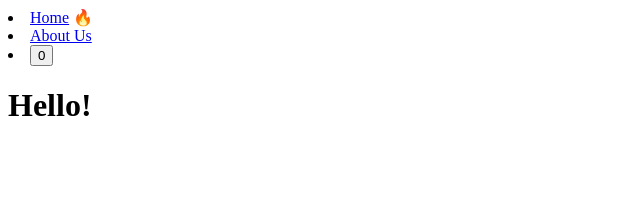
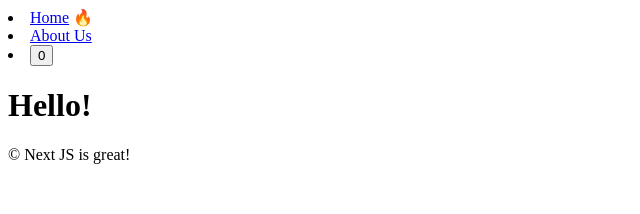
Before and after one commit to johj703/learn-nextjs14, a Next.js app: page / in a window 1280 px wide. Shown: the top 214 px of the page, without its empty margins (0-640 px from the left). Built offline with nearby package versions, Linux system fonts and the light colour scheme.

Commit message:
layout 페이지 수정

```diff
--- a/app/layout.tsx
+++ b/app/layout.tsx
@@ -1,16 +1,12 @@
-export const metadata = {
-  title: 'Next.js',
-  description: 'Generated by Next.js',
-}
-
 export default function RootLayout({
   children,
 }: {
-  children: React.ReactNode
+  children: React.ReactNode;
 }) {
   return (
-    <html lang="en">
-      <body>{children}</body>
-    </html>
-  )
+    <div>
+      {children}
+      &copy; Next JS is great!
+    </div>
+  );
 }
```
